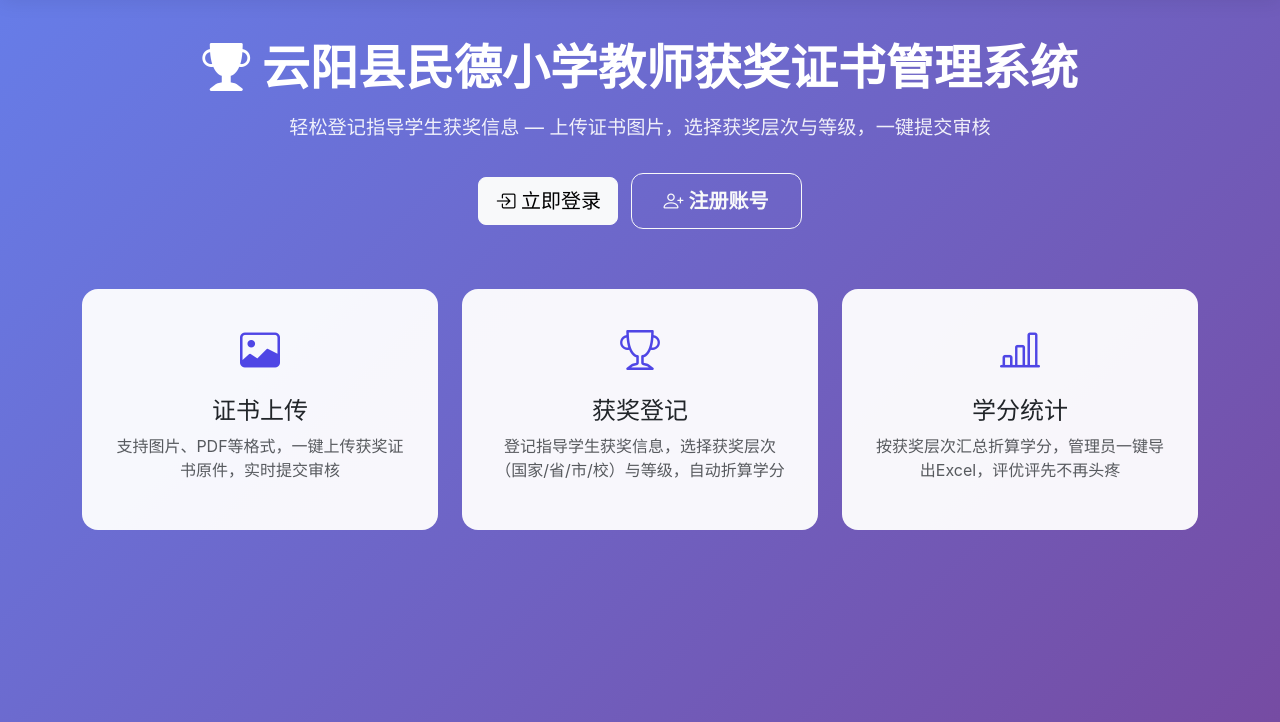
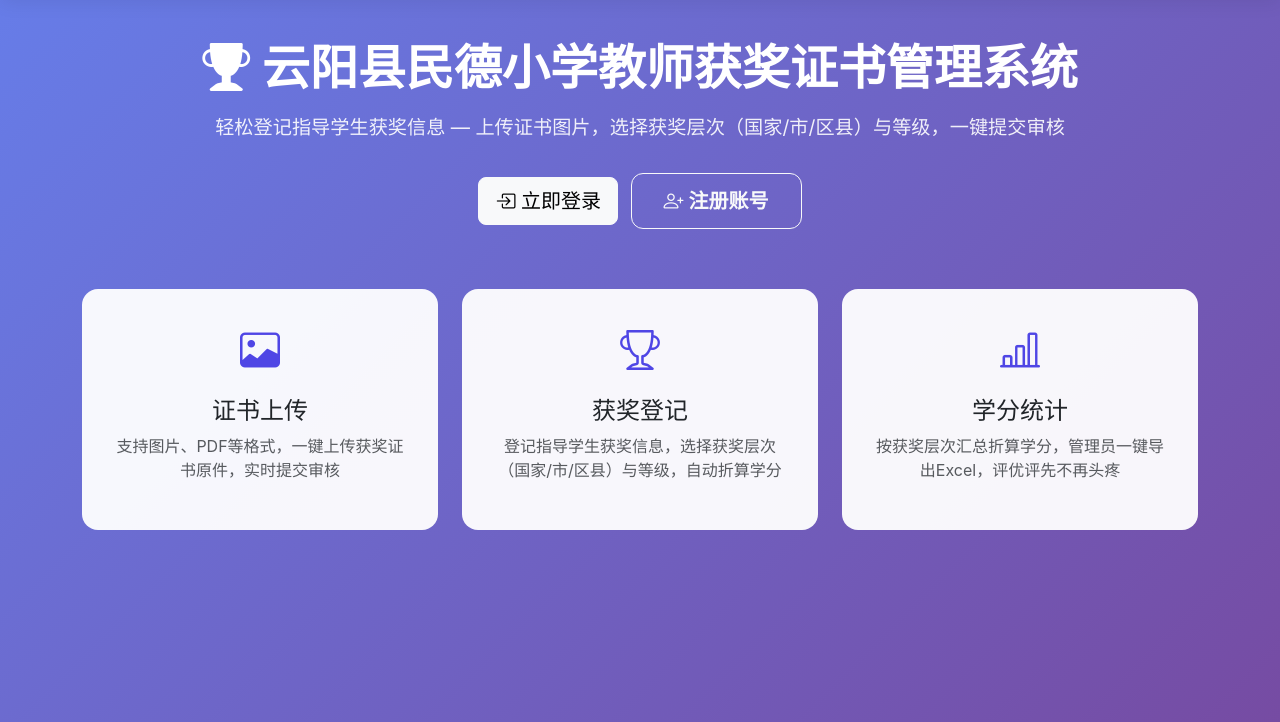
Before and after one commit to huangjun-91/credit-system, a Flask app: page / in a window 1280 px wide. Shown: the part 61-783 px from the top of the page. Run offline with Flask 3, Linux system fonts and the light colour scheme; some libraries are stand-ins or nearby versions.

Commit message:
Update index page subtitle to match new award levels

```diff
--- a/templates/index.html
+++ b/templates/index.html
@@ -108,7 +108,7 @@
     <div class="hero-section">
         <div class="container">
             <h1><i class="bi bi-trophy-fill"></i> 云阳县民德小学教师获奖证书管理系统</h1>
-            <p>轻松登记指导学生获奖信息 — 上传证书图片，选择获奖层次与等级，一键提交审核</p>
+            <p>轻松登记指导学生获奖信息 — 上传证书图片，选择获奖层次（国家/市/区县）与等级，一键提交审核</p>
             <div class="mt-4">
                 {% if not session.user_id %}
                     <a href="{{ url_for('login') }}" class="btn btn-light btn-lg me-2">
@@ -135,7 +135,7 @@
                 <div class="feature-card">
                     <div class="feature-icon"><i class="bi bi-trophy"></i></div>
                     <h4>获奖登记</h4>
-                    <p class="text-muted">登记指导学生获奖信息，选择获奖层次（国家/省/市/校）与等级，自动折算学分</p>
+                    <p class="text-muted">登记指导学生获奖信息，选择获奖层次（国家/市/区县）与等级，自动折算学分</p>
                 </div>
             </div>
             <div class="col-md-4">
```
